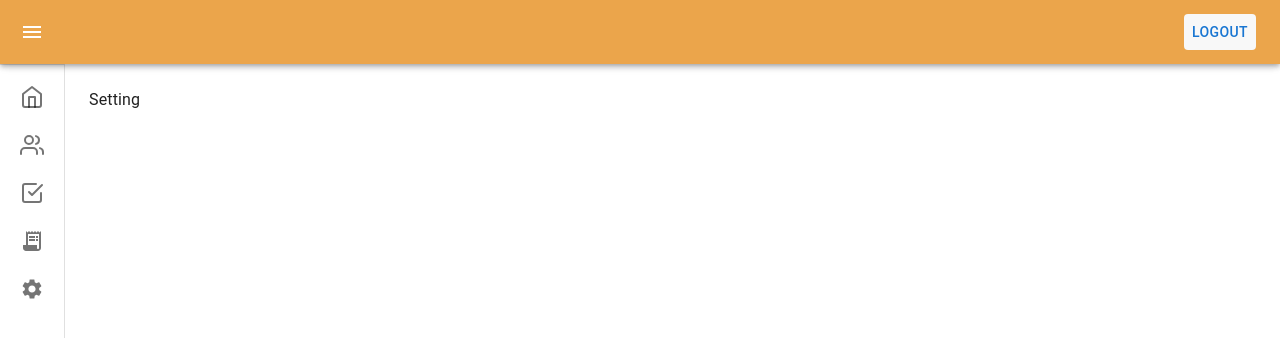
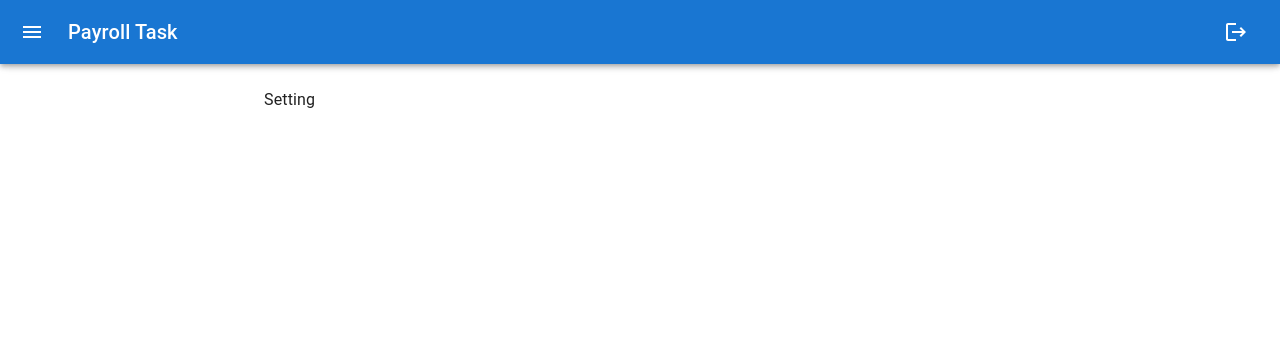
Before and after one commit to ninad-react/payroll-task-react, a React (Create React App) app: page /settings in a window 1280 px wide. Shown: the top 338 px of the page. Built offline with nearby package versions, Linux system fonts and the light colour scheme; sample sign-in values are in the browser's storage; the HTML template or start-up script is replaced by a standard one.

Commit message:
homelayout UI

```diff
--- a/src/layout/HomeLayout.jsx
+++ b/src/layout/HomeLayout.jsx
@@ -1,224 +1,338 @@
-import React, { Suspense } from 'react';
-import { styled, useTheme } from '@mui/material/styles';
-import Box from '@mui/material/Box';
-import MuiDrawer from '@mui/material/Drawer';
-import MuiAppBar from '@mui/material/AppBar';
-import Toolbar from '@mui/material/Toolbar';
-import List from '@mui/material/List';
-import CssBaseline from '@mui/material/CssBaseline';
-import Divider from '@mui/material/Divider';
-import IconButton from '@mui/material/IconButton';
-import MenuIcon from '@mui/icons-material/Menu';
-import ChevronLeftIcon from '@mui/icons-material/ChevronLeft';
-import ChevronRightIcon from '@mui/icons-material/ChevronRight';
-import ListItem from '@mui/material/ListItem';
-import ListItemButton from '@mui/material/ListItemButton';
-import ListItemIcon from '@mui/material/ListItemIcon';
-import ListItemText from '@mui/material/ListItemText';
-import ReceiptLongIcon from '@mui/icons-material/ReceiptLong';
-import SettingsIcon from '@mui/icons-material/Settings';
-import { Outlet, useLocation, useNavigate } from 'react-router-dom';
-import { Button } from '@mui/material';
-import classes from "./HomeLayout.module.scss"
-import { CheckSquare, Home, Users } from 'react-feather';
+// import React, { Suspense } from 'react';
+// import { styled, useTheme } from '@mui/material/styles';
+// import Box from '@mui/material/Box';
+// import MuiDrawer from '@mui/material/Drawer';
+// import MuiAppBar from '@mui/material/AppBar';
+// import Toolbar from '@mui/material/Toolbar';
+// import List from '@mui/material/List';
+// import CssBaseline from '@mui/material/CssBaseline';
+// import Divider from '@mui/material/Divider';
+// import IconButton from '@mui/material/IconButton';
+// import MenuIcon from '@mui/icons-material/Menu';
+// import ChevronLeftIcon from '@mui/icons-material/ChevronLeft';
+// import ChevronRightIcon from '@mui/icons-material/ChevronRight';
+// import ListItem from '@mui/material/ListItem';
+// import ListItemButton from '@mui/material/ListItemButton';
+// import ListItemIcon from '@mui/material/ListItemIcon';
+// import ListItemText from '@mui/material/ListItemText';
+// import ReceiptLongIcon from '@mui/icons-material/ReceiptLong';
+// import SettingsIcon from '@mui/icons-material/Settings';
+// import { Outlet, useLocation, useNavigate } from 'react-router-dom';
+// import { Button } from '@mui/material';
+// import classes from "./HomeLayout.module.scss"
+// import { CheckSquare, Home, Users } from 'react-feather';
+
+// const drawerWidth = 240;
+
+// const openedMixin = (theme) => ({
+//   width: drawerWidth,
+//   transition: theme.transitions.create('width', {
+//     easing: theme.transitions.easing.sharp,
+//     duration: theme.transitions.duration.enteringScreen,
+//   }),
+//   overflowX: 'hidden',
+// });
+
+// const closedMixin = (theme) => ({
+//   transition: theme.transitions.create('width', {
+//     easing: theme.transitions.easing.sharp,
+//     duration: theme.transitions.duration.leavingScreen,
+//   }),
+//   overflowX: 'hidden',
+//   width: `calc(${theme.spacing(7)} + 1px)`,
+//   [theme.breakpoints.up('sm')]: {
+//     zIndex: 1,
+//     width: `calc(${theme.spacing(8)} + 1px)`,
+//   },
+// });
+
+// const DrawerHeader = styled('div')(({ theme }) => ({
+//   display: 'flex',
+//   alignItems: 'center',
+//   justifyContent: 'flex-end',
+//   padding: theme.spacing(0, 1),
+//   // necessary for content to be below app bar
+//   ...theme.mixins.toolbar,
+// }));
+
+// const AppBar = styled(MuiAppBar, {
+//   shouldForwardProp: (prop) => prop !== 'open',
+// })(({ theme, open }) => ({
+//   zIndex: theme.zIndex.drawer + 1,
+//   transition: theme.transitions.create(['width', 'margin'], {
+//     easing: theme.transitions.easing.sharp,
+//     duration: theme.transitions.duration.leavingScreen,
+//   }),
+//   ...(open && {
+//     marginLeft: drawerWidth,
+//     width: `calc(100% - ${drawerWidth}px)`,
+//     transition: theme.transitions.create(['width', 'margin'], {
+//       easing: theme.transitions.easing.sharp,
+//       duration: theme.transitions.duration.enteringScreen,
+//     }),
+//   }),
+// }));
+
+// const Drawer = styled(MuiDrawer, { shouldForwardProp: (prop) => prop !== 'open' })(
+//   ({ theme, open }) => ({
+//     width: drawerWidth,
+//     flexShrink: 0,
+//     whiteSpace: 'nowrap',
+//     boxSizing: 'border-box',
+//     ...(open && {
+//       ...openedMixin(theme),
+//       '& .MuiDrawer-paper': openedMixin(theme),
+//     }),
+//     ...(!open && {
+//       ...closedMixin(theme),
+//       '& .MuiDrawer-paper': closedMixin(theme),
+//     }),
+//   }),
+// );
+
+// const menuItems = [
+//   {
+//     name:'Dashboard',
+//     icon: <Home/>,
+//     path: "/dashboard"
+//   },{
+//     name:'My Team',
+//     icon: <Users/>,
+//     path: "/my-teams"
+//   },{
+//     name:'My Task',
+//     icon: <CheckSquare /> ,
+//     path: "/my-task"
+//   },{
+//     name:'Billing',
+//     icon: <ReceiptLongIcon/>,
+//     path: "/billing"
+//   },{
+//     name:"Settings",
+//     icon: <SettingsIcon/>,
+//     path: "/settings"
+//   }
+// ]
+
+// export default function HomeLayout() {
+//   const theme = useTheme();
+//   const [open, setOpen] = React.useState(false);
+//   const navigate = useNavigate()
+//   const location = useLocation()
+//   // const dispatch = useDispatch()
+
+//   const handleDrawerOpen = () => {
+//     setOpen(true);
+//   };
+
+//   const handleDrawerClose = () => {
+//     setOpen(false);
+//   };
+
+//   const logout = () => {
+//     localStorage.clear()
+//     // toast.success("Logout Successful")
+//     navigate("/login")
+//   }
+
+//   return (
+//     <Box sx={{ display: 'flex', width: "inherit", overflow: 'hidden', height:'100vh' }} onClick={(e) => {
+//       e.stopPropagation()
+//       // dispatch(closeFilterModal())
+//     }}>
+//       <CssBaseline />
+//       <AppBar  open={open} style={{background:'#eba54b',position:"fixed"}}>
+//         <Toolbar>
+//           <IconButton
+//             color="inherit"
+//             aria-label="open drawer"
+//             onClick={handleDrawerOpen}
+//             edge="start"
+//             sx={{
+//               marginRight: 5,
+//               ...(open && { display: 'none' }),
+//             }}
+//           >
+//             <MenuIcon />
+//           </IconButton>
+//           <div className={classes.navbarContent}>
+//             {/* <Typography variant="h6" noWrap component="div">
+//               {capitalizePath(location?.pathname?.slice(1))}
+//               {location?.pathname?.slice(1)}
+//             </Typography> */}
+//             {/* <ShowTime /> */}
+//             <Button sx={{
+//               background:"#f8f8f8",
+//               "&:hover": {
+//                 background: "#ebebeb",
+//               }}}
+//               onClick={logout}
+//             >
+//               Logout
+//             </Button>
+//           </div>
+//         </Toolbar>
+//       </AppBar>
+//       <Drawer variant="permanent" open={open}>
+//         <DrawerHeader>
+//           <IconButton onClick={handleDrawerClose}>
+//             {theme.direction === 'rtl' ? <ChevronRightIcon /> : <ChevronLeftIcon />}
+//           </IconButton>
+//         </DrawerHeader>
+//         <Divider />
+//         <List>
+//           {menuItems.map((item) => (
+//             <ListItem
+//               key={item.name}
+//               disablePadding
+//               sx={{ display: 'block' }}
+//               onClick={() => {
+//                 navigate(item.path)
+//               }}
+//             >
+//               <ListItemButton
+//                 sx={{
+//                   minHeight: 48,
+//                   justifyContent: open ? 'initial' : 'center',
+//                   px: 2.5,
+//                 }}
+//               >
+//                 <ListItemIcon
+//                   sx={{
+//                     minWidth: 0,
+//                     mr: open ? 3 : 'auto',
+//                     justifyContent: 'center',
+//                   }}
+//                 >
+//                   {item.icon}
+//                 </ListItemIcon>
+//                 <ListItemText primary={item.name} sx={{ opacity: open ? 1 : 0 }} />
+//               </ListItemButton>
+//             </ListItem>
+//           ))}
+//         </List>
+//       </Drawer>
+//       <Box component="main" sx={{ flexGrow: 1, p: 3 }}>
+//         <DrawerHeader />
+//         {/* <Suspense fallback={<Spinner size={"15vw"}/>}> */}
+//         <Suspense fallback={"Loading"} >
+//           <Outlet />
+//         </Suspense>
+//       </Box>
+//     </Box>
+//   );
+// }
+
+// components/HomeLayout.js
+import React, { useState } from 'react';
+import { Outlet, useNavigate } from 'react-router-dom';
+import {
+  AppBar,
+  Toolbar,
+  Typography,
+  IconButton,
+  Drawer,
+  List,
+  ListItem,
+  ListItemIcon,
+  ListItemText,
+  CssBaseline,
+  Box,
+} from '@mui/material';
+import { Menu as MenuIcon, Home as HomeIcon, Info as InfoIcon, Logout as LogoutIcon } from '@mui/icons-material';
 
 const drawerWidth = 240;
 
-const openedMixin = (theme) => ({
-  width: drawerWidth,
-  transition: theme.transitions.create('width', {
-    easing: theme.transitions.easing.sharp,
-    duration: theme.transitions.duration.enteringScreen,
-  }),
-  overflowX: 'hidden',
-});
+const HomeLayout = () => {
+  const [mobileOpen, setMobileOpen] = useState(false);
+  const navigate = useNavigate();
 
-const closedMixin = (theme) => ({
-  transition: theme.transitions.create('width', {
-    easing: theme.transitions.easing.sharp,
-    duration: theme.transitions.duration.leavingScreen,
-  }),
-  overflowX: 'hidden',
-  width: `calc(${theme.spacing(7)} + 1px)`,
-  [theme.breakpoints.up('sm')]: {
-    zIndex: 1,
-    width: `calc(${theme.spacing(8)} + 1px)`,
-  },
-});
+  const handleDrawerToggle = () => {
+    console.log('mobileOpen', mobileOpen)
+    setMobileOpen(!mobileOpen);
+  };
 
-const DrawerHeader = styled('div')(({ theme }) => ({
-  display: 'flex',
-  alignItems: 'center',
-  justifyContent: 'flex-end',
-  padding: theme.spacing(0, 1),
-  // necessary for content to be below app bar
-  ...theme.mixins.toolbar,
-}));
-
-const AppBar = styled(MuiAppBar, {
-  shouldForwardProp: (prop) => prop !== 'open',
-})(({ theme, open }) => ({
-  zIndex: theme.zIndex.drawer + 1,
-  transition: theme.transitions.create(['width', 'margin'], {
-    easing: theme.transitions.easing.sharp,
-    duration: theme.transitions.duration.leavingScreen,
-  }),
-  ...(open && {
-    marginLeft: drawerWidth,
-    width: `calc(100% - ${drawerWidth}px)`,
-    transition: theme.transitions.create(['width', 'margin'], {
-      easing: theme.transitions.easing.sharp,
-      duration: theme.transitions.duration.enteringScreen,
-    }),
-  }),
-}));
-
-const Drawer = styled(MuiDrawer, { shouldForwardProp: (prop) => prop !== 'open' })(
-  ({ theme, open }) => ({
-    width: drawerWidth,
-    flexShrink: 0,
-    whiteSpace: 'nowrap',
-    boxSizing: 'border-box',
-    ...(open && {
-      ...openedMixin(theme),
-      '& .MuiDrawer-paper': openedMixin(theme),
-    }),
-    ...(!open && {
-      ...closedMixin(theme),
-      '& .MuiDrawer-paper': closedMixin(theme),
-    }),
-  }),
+  const drawer = (
+    <div>
+      <Toolbar />
+      <List>
+        <ListItem button onClick={() => navigate('/')}>
+          <ListItemIcon>
+            <HomeIcon />
+          </ListItemIcon>
+          <ListItemText primary="Home" />
+        </ListItem>
+        <ListItem button onClick={() => navigate('/about')}>
+          <ListItemIcon>
+            <InfoIcon />
+          </ListItemIcon>
+          <ListItemText primary="About" />
+        </ListItem>
+      </List>
+    </div>
   );
 
-const menuItems = [
-  {
-    name:'Dashboard',
-    icon: <Home/>,
-    path: "/dashboard"
-  },{
-    name:'My Team',
-    icon: <Users/>,
-    path: "/my-teams"
-  },{
-    name:'My Task',
-    icon: <CheckSquare /> ,
-    path: "/my-task"
-  },{
-    name:'Billing',
-    icon: <ReceiptLongIcon/>,
-    path: "/billing"
-  },{
-    name:"Settings",
-    icon: <SettingsIcon/>,
-    path: "/settings"
-  }
-]
-
-export default function HomeLayout() {
-  const theme = useTheme();
-  const [open, setOpen] = React.useState(false);
-  const navigate = useNavigate()
-  const location = useLocation()
-  // const dispatch = useDispatch()
-
-  const handleDrawerOpen = () => {
-    setOpen(true);
-  };
-
-  const handleDrawerClose = () => {
-    setOpen(false);
-  };
-
-  const logout = () => {
-    localStorage.clear()
-    // toast.success("Logout Successful")
-    navigate("/login")
-  }
-
   return (
-    <Box sx={{ display: 'flex', width: "inherit", overflow: 'hidden', height:'100vh' }} onClick={(e) => {
-      e.stopPropagation()
-      // dispatch(closeFilterModal())
-    }}>
+    <Box sx={{ display: 'flex' }}>
       <CssBaseline />
-      <AppBar  open={open} style={{background:'#eba54b',position:"fixed"}}>
+      <AppBar position="fixed" sx={{ zIndex: (theme) => theme.zIndex.drawer + 1 }}>
         <Toolbar>
           <IconButton
             color="inherit"
             aria-label="open drawer"
-            onClick={handleDrawerOpen}
             edge="start"
-            sx={{
-              marginRight: 5,
-              ...(open && { display: 'none' }),
-            }}
+            onClick={handleDrawerToggle}
+            sx={{ mr: 2 }}
           >
             <MenuIcon />
           </IconButton>
-          <div className={classes.navbarContent}>
-            {/* <Typography variant="h6" noWrap component="div">
-              {capitalizePath(location?.pathname?.slice(1))}
-              {location?.pathname?.slice(1)}
-            </Typography> */}
-            {/* <ShowTime /> */}
-            <Button sx={{
-              background:"#f8f8f8",
-              "&:hover": {
-                background: "#ebebeb",
-              }}}
-              onClick={logout}
-            >
-              Logout
-            </Button>
-          </div>
+          <Typography variant="h6" noWrap sx={{ flexGrow: 1 }}>
+            Payroll Task
+          </Typography>
+          <IconButton color="inherit" onClick={() => alert('Logged Out')}>
+            <LogoutIcon />
+          </IconButton>
         </Toolbar>
       </AppBar>
-      <Drawer variant="permanent" open={open}>
-        <DrawerHeader>
-          <IconButton onClick={handleDrawerClose}>
-            {theme.direction === 'rtl' ? <ChevronRightIcon /> : <ChevronLeftIcon />}
-          </IconButton>
-        </DrawerHeader>
-        <Divider />
-        <List>
-          {menuItems.map((item) => (
-            <ListItem
-              key={item.name}
-              disablePadding
-              sx={{ display: 'block' }}
-              onClick={() => {
-                navigate(item.path)
+      <Box
+        component="nav"
+        sx={{ width: { sm: drawerWidth }, flexShrink: { sm: 0 } }}
+        aria-label="mailbox folders"
+      >
+        <Drawer
+          variant="temporary"
+          open={mobileOpen}
+          // onClose={handleDrawerToggle}
+          // ModalProps={{
+          //   keepMounted: true  ,
+          // }}
+          sx={{
+            // display: { xs: 'block', sm: 'none' },
+            '& .MuiDrawer-paper': { boxSizing: 'border-box', width: drawerWidth },
           }}
         >
-              <ListItemButton
+          {drawer}
+        </Drawer>
+        {/* <Drawer
+          variant="permanent"
           sx={{
-                  minHeight: 48,
-                  justifyContent: open ? 'initial' : 'center',
-                  px: 2.5,
+            display: { xs: 'none', sm: 'block' },
+            '& .MuiDrawer-paper': { boxSizing: 'border-box', width: drawerWidth },
           }}
+          open
         >
-                <ListItemIcon
-                  sx={{
-                    minWidth: 0,
-                    mr: open ? 3 : 'auto',
-                    justifyContent: 'center',
-                  }}
+          {drawer}
+        </Drawer> */}
+      </Box>
+      <Box
+        component="main"
+        sx={{ flexGrow: 1, p: 3, width: { sm: `calc(100% - ${drawerWidth}px)` } }}
       >
-                  {item.icon}
-                </ListItemIcon>
-                <ListItemText primary={item.name} sx={{ opacity: open ? 1 : 0 }} />
-              </ListItemButton>
-            </ListItem>
-          ))}
-        </List>
-      </Drawer>
-      <Box component="main" sx={{ flexGrow: 1, p: 3 }}>
-        <DrawerHeader />
-        {/* <Suspense fallback={<Spinner size={"15vw"}/>}> */}
-        <Suspense fallback={"Loading"} >
+        <Toolbar />
         <Outlet />
-        </Suspense>
       </Box>
     </Box>
   );
-}
+};
+
+export default HomeLayout;
--- a/src/layout/HomeLayout.module.scss
+++ b/src/layout/HomeLayout.module.scss
@@ -3,3 +3,8 @@
     width: 100%;
     justify-content: flex-end;
 }
+:global{
+    .MuiDrawer-paper{
+        width: 180px;
+    }
+}
```
Lines whose indentation alone changed are shown as unchanged.
